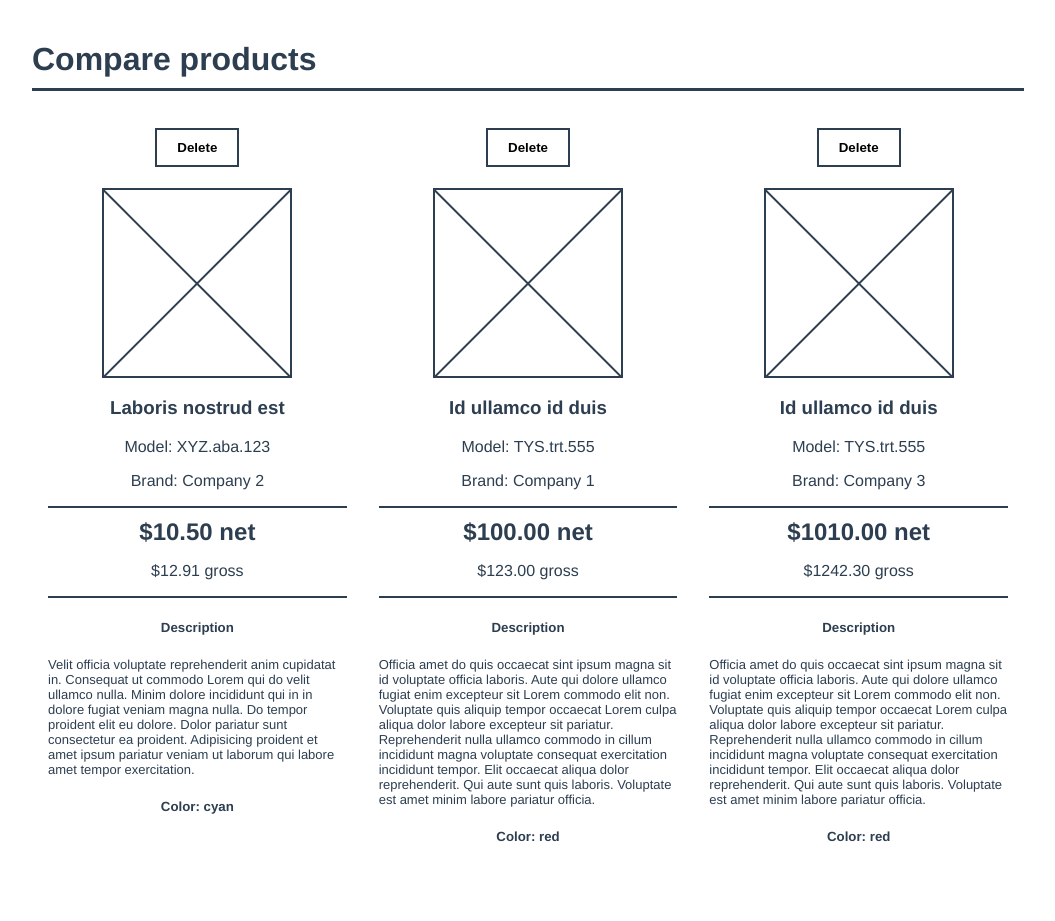
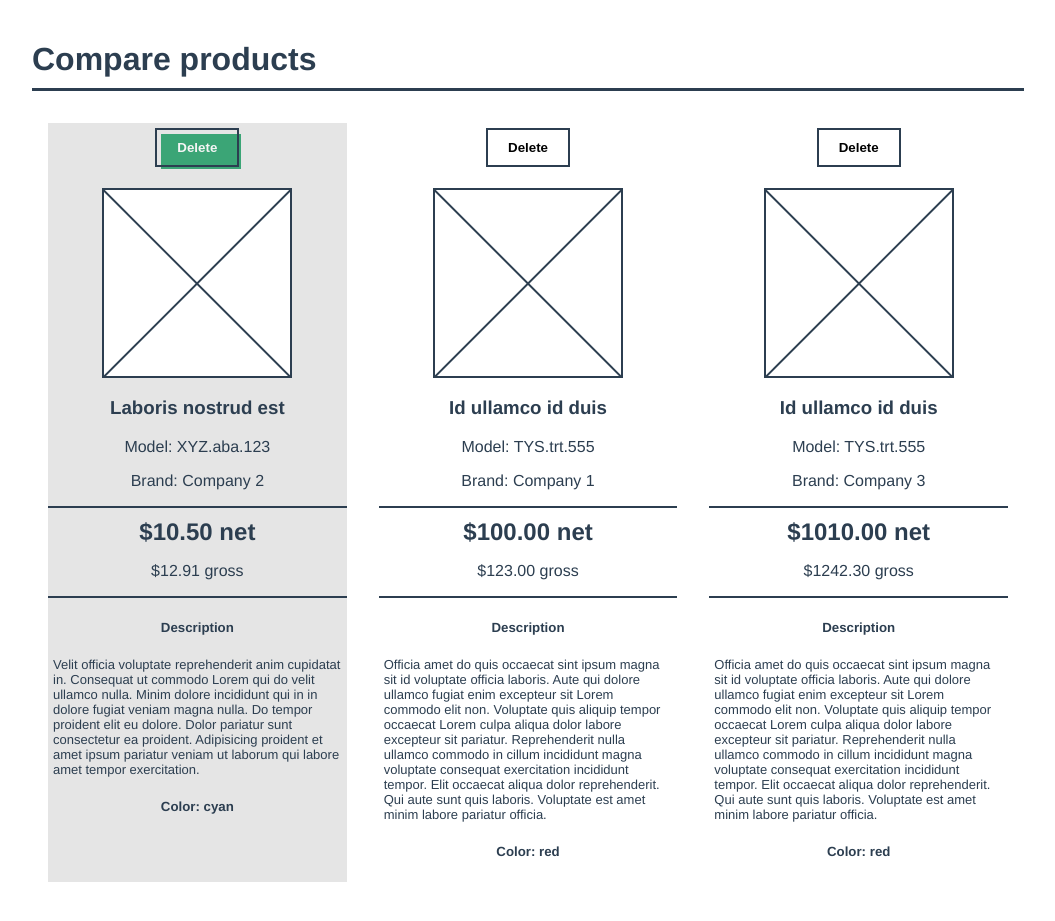
Before and after one commit to patrykraj/justbuythings, a Vue app: page / in a window 1280 px wide. Shown: the part 661-1582 px from the top of the page, without its empty margins (112-1167 px from the left). Built offline with nearby package versions, Linux system fonts and the light colour scheme; no server answers.

Commit message:
Added specific styles to special items

```diff
--- a/src/components/Button.vue
+++ b/src/components/Button.vue
@@ -1,5 +1,5 @@
 <template>
-  <button>{{ txt }}</button>
+  <button :class="special ? 'special-btn' : null">{{ txt }}</button>
 </template>
 
 <script>
@@ -7,6 +7,7 @@ export default {
   name: "Button",
   props: {
     txt: String,
+    special: Boolean,
   },
 };
 </script>
@@ -18,6 +19,38 @@ button {
   border: 2px solid #2c3e50;
   margin: 5px;
   cursor: pointer;
+  position: relative;
   font-weight: bold;
+  transition: all 0.3s;
+}
+
+button:hover {
+  background: #2c3e50;
+  color: rgb(245, 245, 245);
+}
+
+button.special-btn {
+  color: rgb(245, 245, 245);
+}
+
+button.special-btn:hover {
+  background: transparent;
+}
+
+button.special-btn:hover::before {
+  transform: translate(-8px, -8px);
+}
+
+button.special-btn::before {
+  content: "";
+  position: absolute;
+  display: block;
+  width: 100%;
+  height: 100%;
+  z-index: -1;
+  top: 4px;
+  left: 4px;
+  background: #42b883;
+  transition: all 0.3s cubic-bezier(0, -0.19, 0.99, 1.6);
 }
 </style>
--- a/src/components/ComparedProduct.vue
+++ b/src/components/ComparedProduct.vue
@@ -1,6 +1,6 @@
 <template>
-  <li>
-    <Button txt="Delete" />
+  <li :class="product.special ? 'special' : null">
+    <Button txt="Delete" :special="product.special" />
     <div class="img-container">
       <div class="img"></div>
     </div>
@@ -65,5 +65,6 @@ h4 {
 p.description {
   text-align: left;
   font-size: 13px;
+  padding: 0 5px;
 }
 </style>
--- a/src/components/Product.vue
+++ b/src/components/Product.vue
@@ -1,5 +1,5 @@
 <template>
-  <li class="product-listed">
+  <li class="product-listed" :class="product.special ? 'special' : null">
     <div class="img-container">
       <div class="img"></div>
     </div>
@@ -9,7 +9,7 @@
       <p>Brand: {{ product.brand }}</p>
     </div>
     <div class="price-container">
-      <Button txt="Add to compare" />
+      <Button txt="Add to compare" :special="product.special" />
       <h4>${{ product.price.toFixed(2) }} net</h4>
       <p>${{ (product.price * 0.23 + product.price).toFixed(2) }} gross</p>
     </div>
@@ -31,6 +31,10 @@ export default {
 </script>
 
 <style>
+li.special {
+  background: rgb(0, 0, 0, 0.1);
+}
+
 li.product-listed {
   display: flex;
   justify-content: space-between;
@@ -49,6 +53,7 @@ div.img {
   border: 2px solid #2c3e50;
   position: relative;
   overflow: hidden;
+  background: white;
 }
 
 div.img::before,
```
